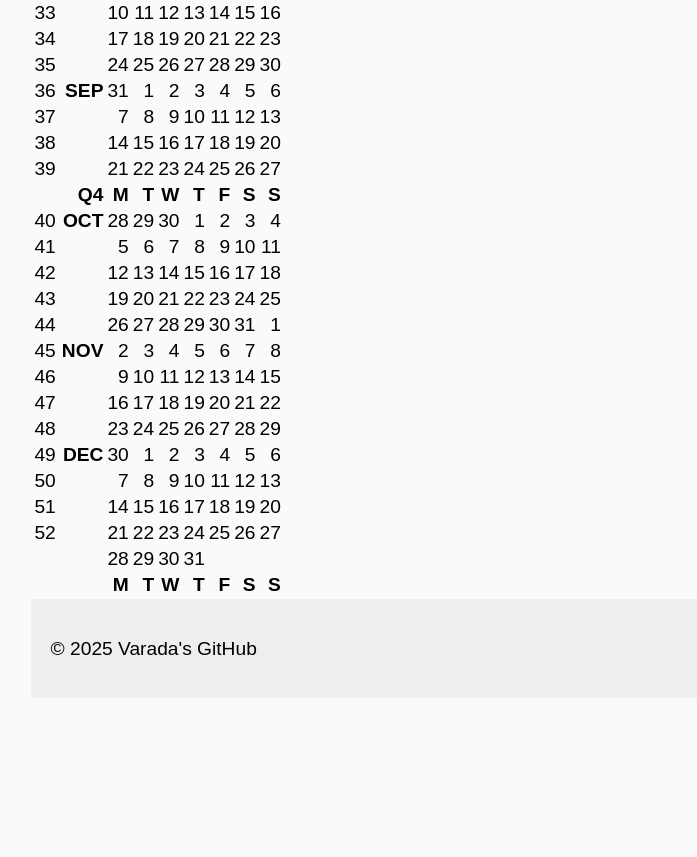
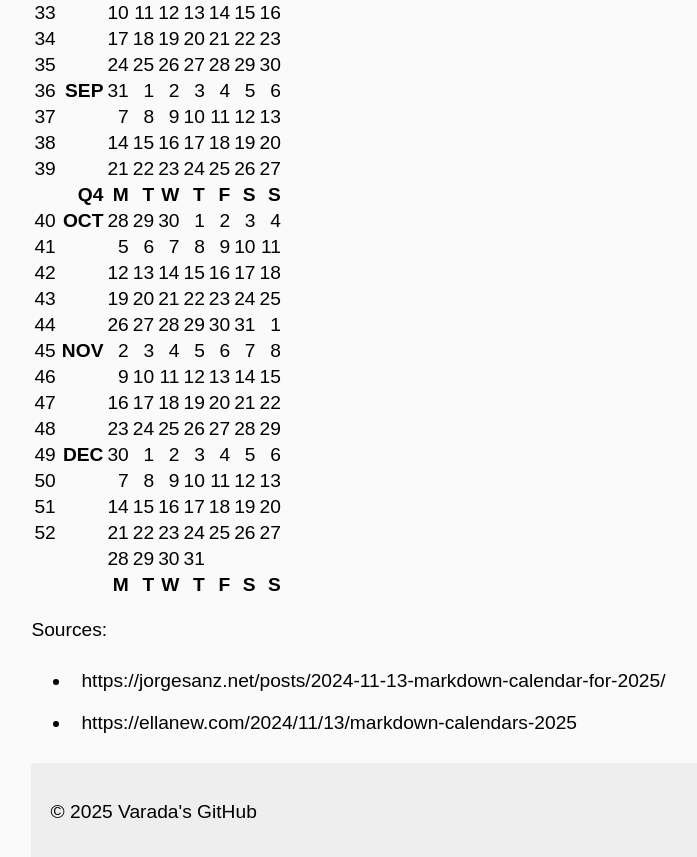
Before and after one commit to ivarada/ivarada.github.io, a Jekyll site: the page built from calendar-2026.md, in a window 1280 px wide and 900 px high, scrolled down 1206 px. Shown: the top 857 px of the window, without its empty margins (7-704 px from the left). Built offline with Jekyll 4.4.1, drawn with Linux system fonts in a browser that asks for light colours; our own code applies the rules of GitHub Pages for plain Markdown files; before the commit the page ends 1943 px from its top, so only the background shows below that; some of the changed lines change nothing that is shown.

Commit message:
Add sources for 2026 calendar references

```diff
--- a/calendar-2026.md
+++ b/calendar-2026.md
@@ -59,3 +59,7 @@
 | 52 |         |    21 |    22 |    23 |    24 |    25 |    26 |    27 |
 |    |         |    28 |    29 |    30 |    31 |       |       |       |
 |    |         | **M** | **T** | **W** | **T** | **F** | **S** | **S** |
+
+Sources:
+- https://jorgesanz.net/posts/2024-11-13-markdown-calendar-for-2025/
+- https://ellanew.com/2024/11/13/markdown-calendars-2025
```
